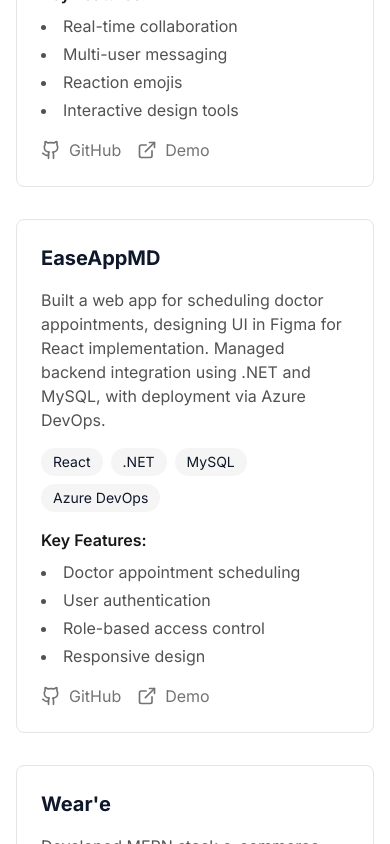
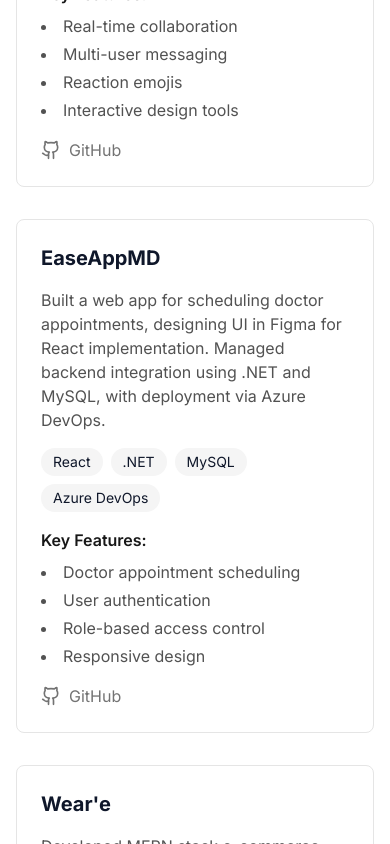
Before and after one commit to Priyanshu337/portfolio, a Next.js app: page / in a window 390 px wide. Shown: the part 6780-7624 px from the top of the page. Built offline with nearby package versions, Linux system fonts and the light colour scheme.

Commit message:
fixed responsiveness issue

```diff
--- a/components/Project.tsx
+++ b/components/Project.tsx
@@ -118,20 +118,10 @@ export default function Project() {
                                             whileTap={{ scale: 0.95 }}
                                             className="flex items-center space-x-2 text-neutral-500 hover:text-neutral-900 dark:text-neutral-400 dark:hover:text-neutral-100"
                                         >
-                                            <Github className="h-5 w-5" />
+                                            <Github className="size-5" />
                                             <span>GitHub</span>
                                         </motion.a>
-                                        <motion.a
-                                            href={project.demo}
-                                            target="_blank"
-                                            rel="noopener noreferrer"
-                                            whileHover={{ scale: 1.1 }}
-                                            whileTap={{ scale: 0.95 }}
-                                            className="flex items-center space-x-2 text-neutral-500 hover:text-neutral-900 dark:text-neutral-400 dark:hover:text-neutral-100"
-                                        >
-                                            <ExternalLink className="h-5 w-5" />
-                                            <span>Demo</span>
-                                        </motion.a>
+
                                     </div>
                                 </div>
                             </motion.div>
```
